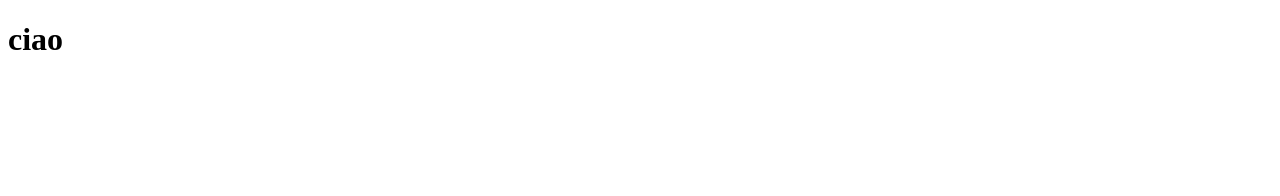
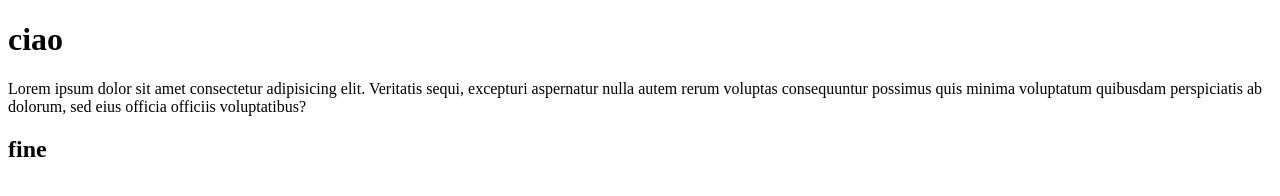
Before and after one commit to AndreaDex/hellohtml, a plain HTML site: page index.html in a window 1280 px wide. Drawn offline with Linux system fonts and the light colour scheme.

Commit message:
aggiunto fine

```diff
--- a/index.html
+++ b/index.html
@@ -10,5 +10,9 @@
 
     <h1>ciao</h1>
 
+    <p>Lorem ipsum dolor sit amet consectetur adipisicing elit. Veritatis sequi, excepturi aspernatur nulla autem rerum voluptas consequuntur possimus quis minima voluptatum quibusdam perspiciatis ab dolorum, sed eius officia officiis voluptatibus?</p>
+
+    <h2>fine</h2>
+
 </body>
 </html>
```
